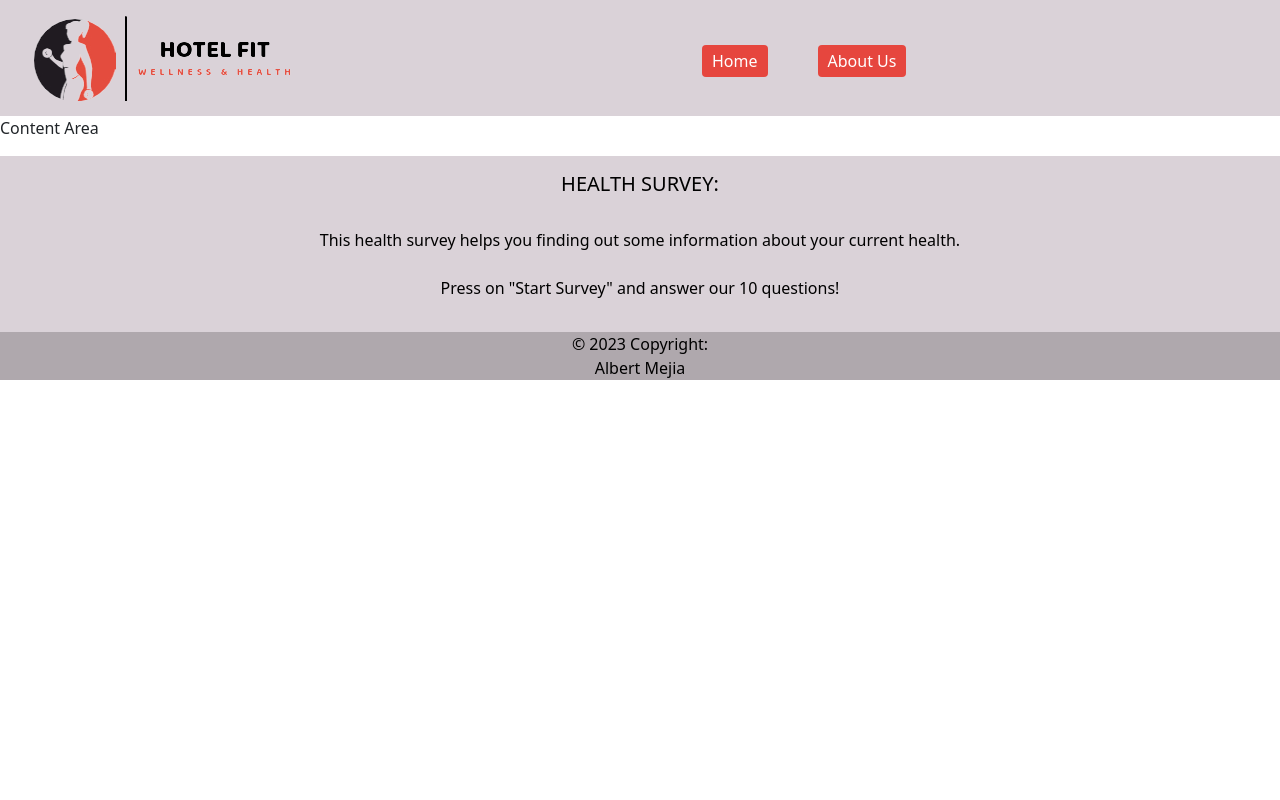
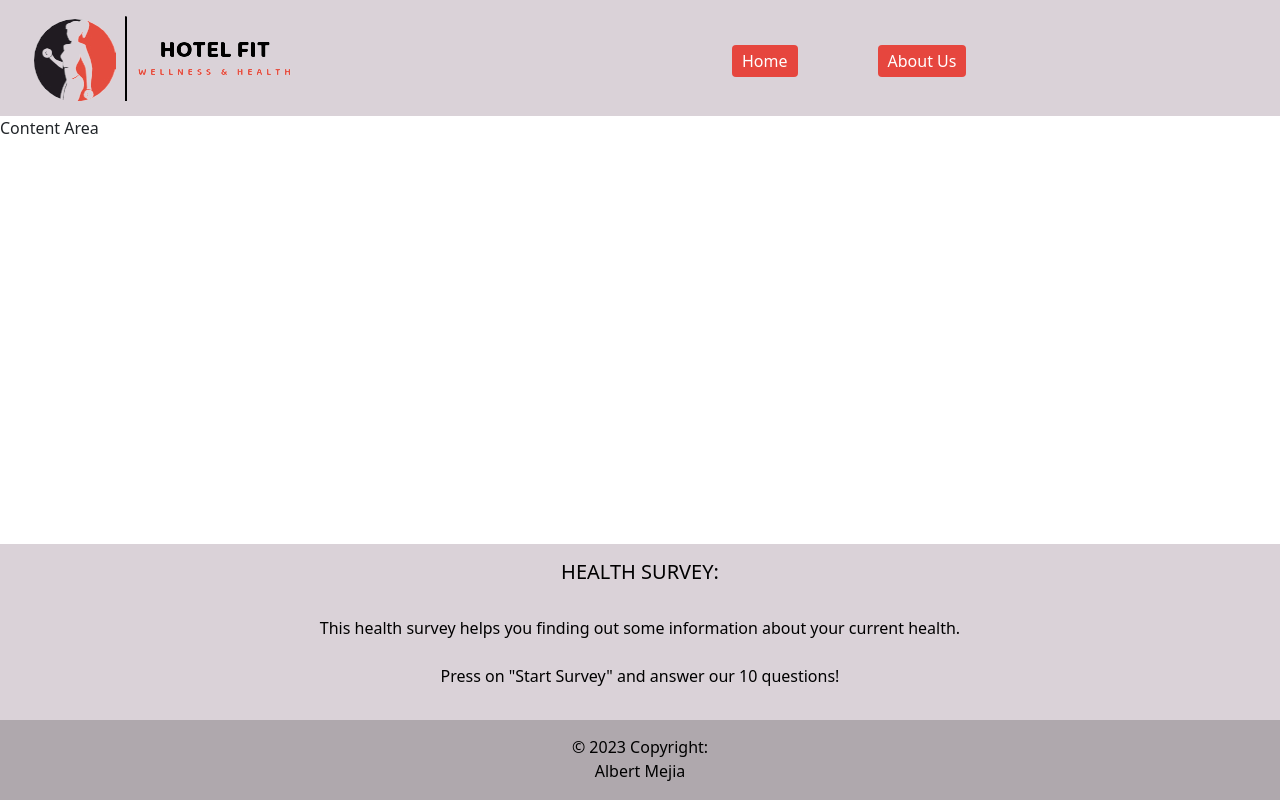
Before and after one commit to AmejiaHub/Personal-Health-Survey, a PHP site: page / in a window 1280 px wide. Run offline with PHP 8.4, Linux system fonts and the light colour scheme.

Commit message:
update commit

```diff
--- a/includes/footer.php
+++ b/includes/footer.php
@@ -1,9 +1,8 @@
 <?php
 echo
-    '<footer class="text-black text-center">
+ '<footer class="text-black text-center no-padding-margin">
     <div class="text-center p-3">
-      <h5 class="text-uppercase">Health Survey:</h5>
-      <br>
+      <h5 class="text-uppercase">Health Survey:</h5><br>
 
       <p>
         This health survey helps you finding out some information about your current health.<br><br>
@@ -12,7 +11,7 @@ echo
     </div>
 
     <!-- Copyright -->
-    <div class="text-center" style="background-color: rgba(0, 0, 0, 0.2)">
+    <div id="copyright" class="text-center" style="background-color: rgba(0, 0, 0, 0.2)">
       © 2023 Copyright:
       <p>Albert Mejia</p>
     </div>
--- a/includes/header.php
+++ b/includes/header.php
@@ -1,6 +1,28 @@
 <?php
 echo
-    ' <header>
+  '<header>
+  <!-- Navbar -->
+  <nav class="navbar navbar-expand-lg navbar-dark">
+    <!-- Container wrapper -->
+    <div class="container">
+      <!-- Navbar logo -->
+      <div class="logo"><img src="/images/logo-removebg-preview.png" alt="logo"/></div>
+    </div>
+    <div class="container">
+      <ul class="nav nav-pills d-flex justify-content-center justify-content-lg-end">
+          <li class="nav-item"><a class="home_button" href="#" aria-current="page">Home</a></li>
+          <li class="nav-item"><a class="aboutus_button" href="#" aria-current="page">About Us</a></li>
+      </ul>
+    </div>
+    <!-- Container wrapper -->
+  </nav>
+  <!-- Navbar -->
+</header>'
+
+
+
+
+    /*' <header>
     <!-- Navbar -->
     <nav class="navbar navbar-expand-lg navbar-dark">
       <!-- Container wrapper -->
@@ -17,5 +39,5 @@ echo
       <!-- Container wrapper -->
     </nav>
     <!-- Navbar -->
-  </header>'
+  </header>'*/
 ?>
--- a/style.css
+++ b/style.css
@@ -1,6 +1,6 @@
 * {
-    margin: 0;
-    padding: 0;
+    margin: 0px;
+    padding: 0px;
     box-sizing: border-box;
 }
 
@@ -10,6 +10,15 @@
 
 .footer {
     background-color: rgb(218, 210, 216);
+    position: fixed;
+    bottom: 0;
+    width: 100%;
+}
+
+#copyright {
+    padding: 1px;
+    padding-top: 15px;
+    color: black;
 }
 
 .nav {
@@ -22,9 +31,9 @@
 }
 
 li {
-    padding-top: 10px;
-    padding-bottom: 5px;
-    margin-left: 50px;
+    padding-top: 15px;
+    padding-bottom: 10px;
+    margin-left: 80px;
 
 }
 
```
